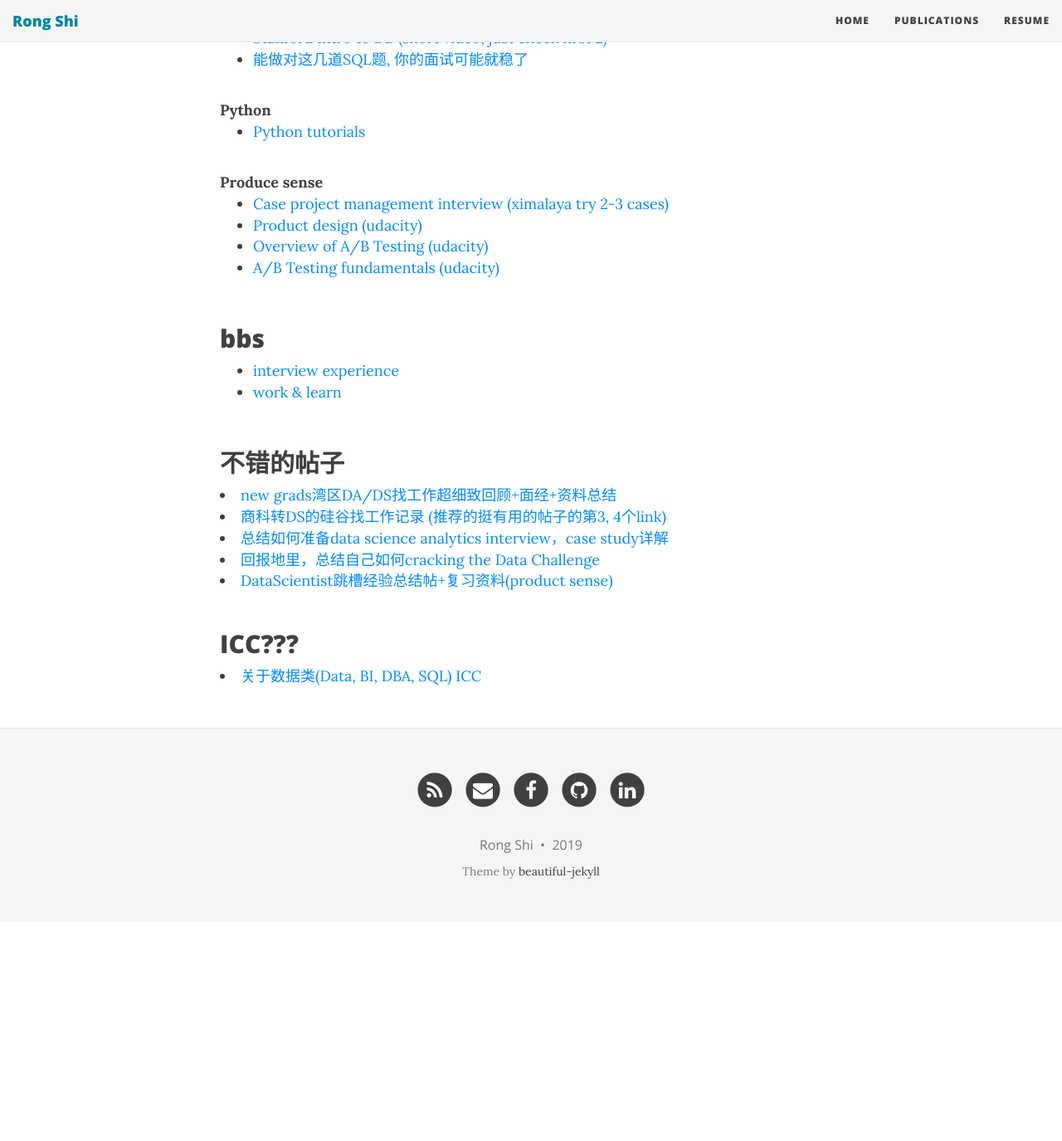
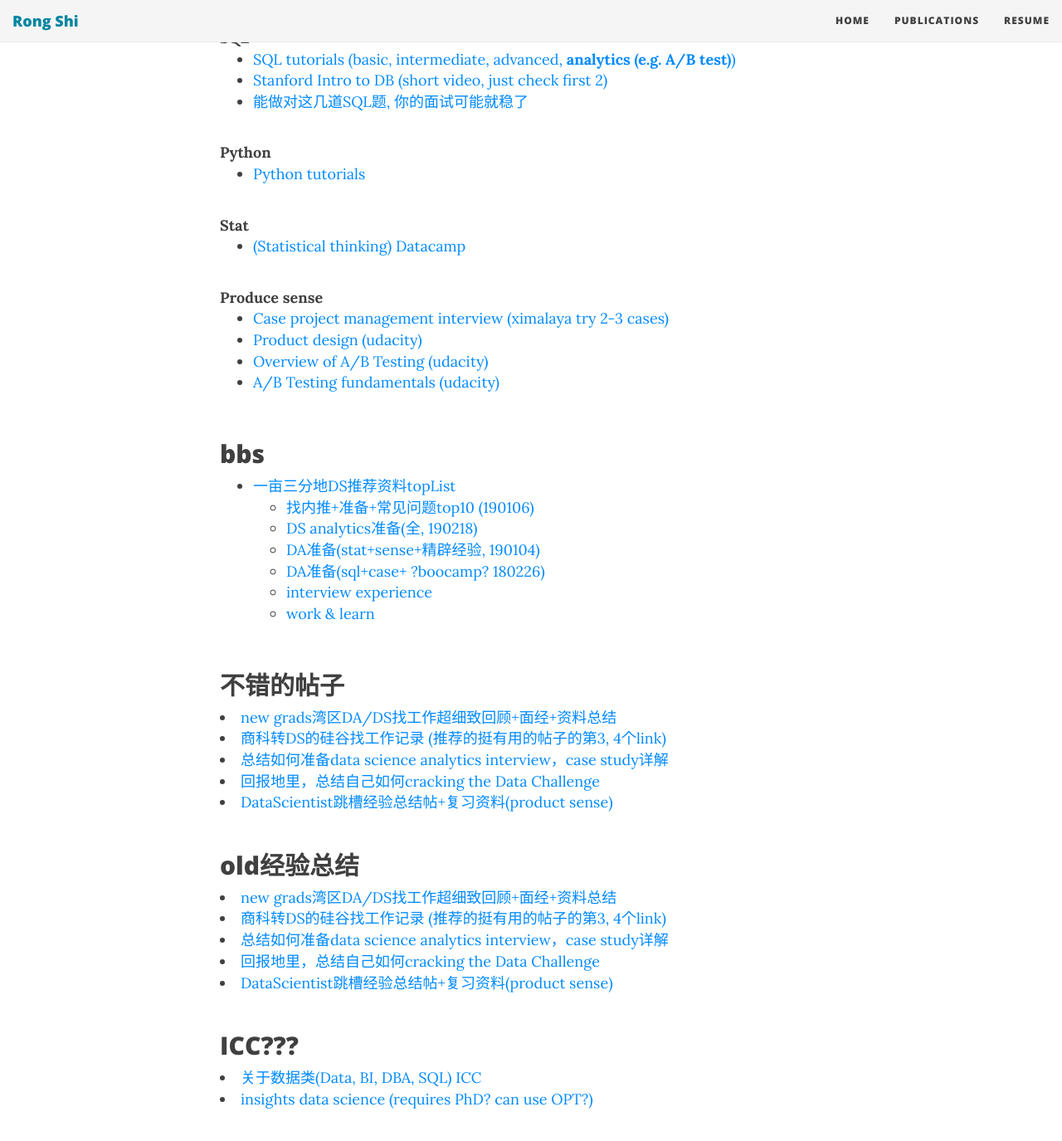
Before and after one commit to vdr007/vdr007.github.io, a Jekyll site: the page built from ba-resource.html, in a window 1280 px wide and 1400 px high, scrolled down 587 px. Shown: the top 1375 px of the window at 83% size. Built offline with Jekyll 4.4.1, drawn with Linux system fonts in a browser that asks for light colours; nearby versions of some CDN libraries; before the commit the page ends 1698 px from its top, so only the background shows below that; some of the changed text lies outside the part shown.

Commit message:
update ba

```diff
--- a/ba-resource.html
+++ b/ba-resource.html
@@ -26,9 +28,8 @@ permalink: /index/ba
 
 <br/>
 <h2>basics</h2>
-<li>
-<a href="https://www.dataapplab.com/63_interview_questions_business-analyst_must_know">sample BA questions</a>
-</li>
+<li><a href="https://www.dataapplab.com/63_interview_questions_business-analyst_must_know">sample BA questions</a></li>
+<li><a href="">Visual Studio Dev Essentials 激活2 month datacamp</a></li>
 
 	<br/>
   <b>SQL</b>
@@ -43,6 +44,11 @@ permalink: /index/ba
     <li><a href="https://mode.com/python-tutorial">Python tutorials</a></li>
   </ul>
   <br/>
+  <b>Stat</b>
+  <ul>
+    <li><a href="https://www.datacamp.com/home">(Statistical thinking) Datacamp</a></li>
+  </ul>
+  <br/>
   <b>Produce sense</b>
   <ul>
     <li><a href="https://www.ximalaya.com/shangye/6414597/">Case project management interview (ximalaya try 2-3 cases)</a></li>
@@ -55,8 +61,15 @@ permalink: /index/ba
 <br/>
 <h2>bbs</h2>
 <ul>
-<li><a href="https://www.1point3acres.com/bbs/forum.php?mod=forumdisplay&fid=259">interview experience</a></li>
-<li><a href="https://www.1point3acres.com/bbs/forum.php?mod=forumdisplay&fid=172">work & learn</a></li>
+<li><a href="https://www.1point3acres.com/bbs/portal.php?mod=list&catid=6">一亩三分地DS推荐资料topList</a></li>
+  <ul>
+    <li><a href="https://www.1point3acres.com/bbs/thread-469408-1-1.html">找内推+准备+常见问题top10 (190106)</a></li>
+    <li><a href="https://www.1point3acres.com/bbs/thread-483072-1-1.html">DS analytics准备(全, 190218)</a></li>
+    <li><a href="https://www.1point3acres.com/bbs/thread-469131-1-1.html">DA准备(stat+sense+精辟经验, 190104)</a></li>
+    <li><a href="https://www.1point3acres.com/bbs/thread-330947-1-1.html">DA准备(sql+case+ ?boocamp? 180226)</a></li>
+    <li><a href="https://www.1point3acres.com/bbs/forum.php?mod=forumdisplay&fid=259">interview experience</a></li>
+    <li><a href="https://www.1point3acres.com/bbs/forum.php?mod=forumdisplay&fid=172">work & learn</a></li>
+  </ul>
 </ul>
 
 <br/>
@@ -72,7 +85,20 @@ permalink: /index/ba
 <li><a href="http://forums.huaren4us.com/showtopic.aspx?topicid=2244179">DataScientist跳槽经验总结帖+复习资料(product sense)</a></li>
 
 <br/>
+<h2>old经验总结</h2>
+<li><a href="https://www.1point3acres.com/bbs/forum.php?mod=viewthread&tid=469408&extra=page%3D1">new grads湾区DA/DS找工作超细致回顾+面经+资料总结</a></li>
+
+<li><a href="https://www.1point3acres.com/bbs/forum.php?mod=viewthread&tid=469131">商科转DS的硅谷找工作记录 (推荐的挺有用的帖子的第3, 4个link)</a></li>
+
+<li><a href="https://www.1point3acres.com/bbs/thread-330947-1-1.html">总结如何准备data science analytics interview，case study详解</a></li>
+
+<li><a href="https://www.1point3acres.com/bbs/forum.php?mod=viewthread&tid=326201">回报地里，总结自己如何cracking the Data Challenge</a></li>
+
+<li><a href="http://forums.huaren4us.com/showtopic.aspx?topicid=2244179">DataScientist跳槽经验总结帖+复习资料(product sense)</a></li>
+
+<br/>
 <h2>ICC???</h2>
 <li><a href="https://www.1point3acres.com/bbs/forum.php?mod=viewthread&tid=445842">关于数据类(Data, BI, DBA, SQL) ICC</a></li>
+<li><a href="">insights data science (requires PhD? can use OPT?)</a></li>
 
 <!--/body-->
```
Also changed, not shown: other parts of ba-resource.html (+4 -2 lines).
